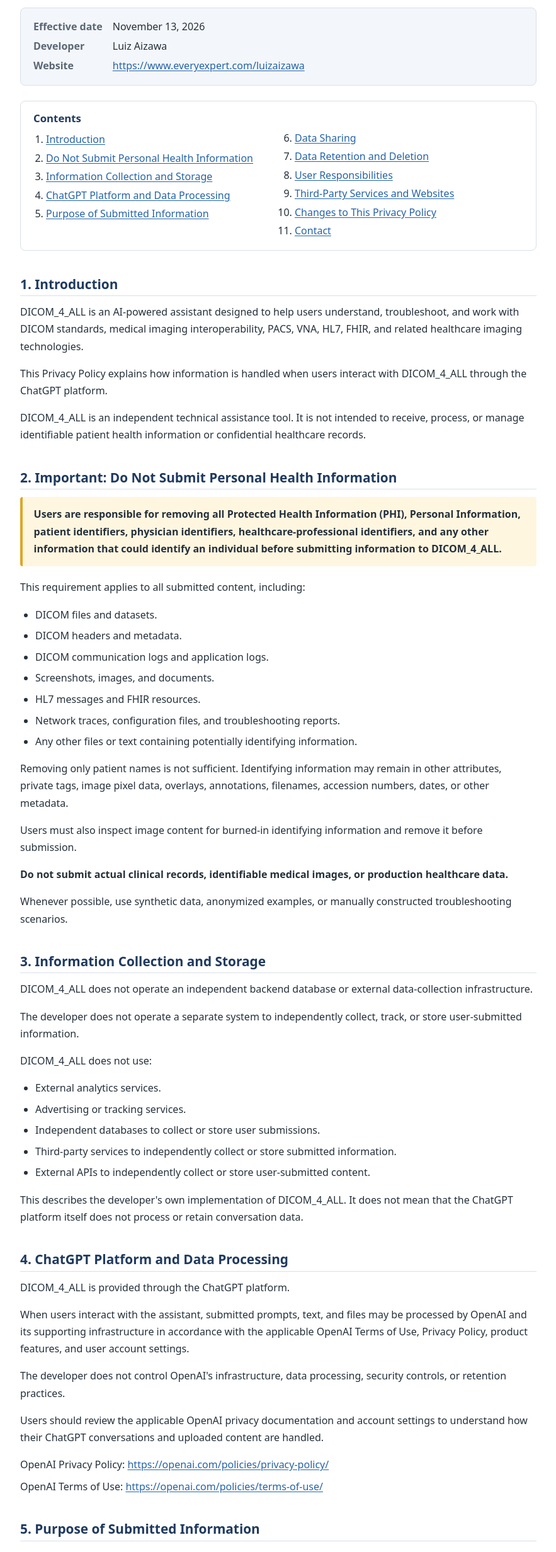
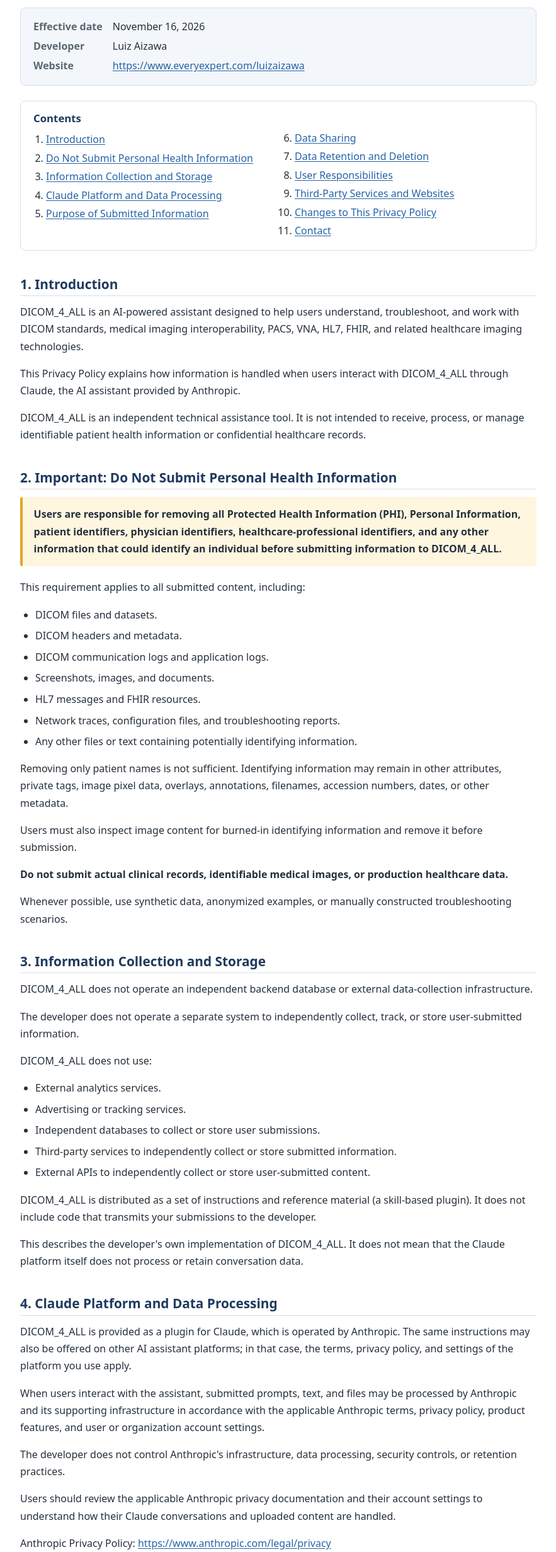
Before and after one commit to laizawa2/dicom-4-all-privacy, a plain HTML site: page index.html in a window 1280 px wide. Shown: the part 92-2556 px from the top of the page at 63% size, without its empty margins (198-1081 px from the left). Drawn offline with Linux system fonts and the light colour scheme.

Commit message:
Update Privacy Policy for DICOM_4_ALL

```diff
--- a/index.html
+++ b/index.html
@@ -170,7 +170,7 @@
             <h1>DICOM_4_ALL — Privacy Policy</h1>
             <dl class="meta">
                 <dt>Effective date</dt>
-                <dd><time datetime="2026-11-13">November 13, 2026</time></dd>
+                <dd><time datetime="2026-11-16">November 16, 2026</time></dd>
                 <dt>Developer</dt>
                 <dd>Luiz Aizawa</dd>
                 <dt>Website</dt>
@@ -184,7 +184,7 @@
                 <li><a href="#introduction">Introduction</a></li>
                 <li><a href="#no-phi">Do Not Submit Personal Health Information</a></li>
                 <li><a href="#collection">Information Collection and Storage</a></li>
-                <li><a href="#platform">ChatGPT Platform and Data Processing</a></li>
+                <li><a href="#platform">Claude Platform and Data Processing</a></li>
                 <li><a href="#purpose">Purpose of Submitted Information</a></li>
                 <li><a href="#sharing">Data Sharing</a></li>
                 <li><a href="#retention">Data Retention and Deletion</a></li>
@@ -198,7 +198,7 @@
         <section id="introduction" aria-labelledby="h-introduction">
             <h2 id="h-introduction">1. Introduction</h2>
             <p>DICOM_4_ALL is an AI-powered assistant designed to help users understand, troubleshoot, and work with DICOM standards, medical imaging interoperability, PACS, VNA, HL7, FHIR, and related healthcare imaging technologies.</p>
-            <p>This Privacy Policy explains how information is handled when users interact with DICOM_4_ALL through the ChatGPT platform.</p>
+            <p>This Privacy Policy explains how information is handled when users interact with DICOM_4_ALL through Claude, the AI assistant provided by Anthropic.</p>
             <p>DICOM_4_ALL is an independent technical assistance tool. It is not intended to receive, process, or manage identifiable patient health information or confidential healthcare records.</p>
         </section>
 
@@ -235,18 +235,19 @@
                 <li>Third-party services to independently collect or store submitted information.</li>
                 <li>External APIs to independently collect or store user-submitted content.</li>
             </ul>
-            <p>This describes the developer's own implementation of DICOM_4_ALL. It does not mean that the ChatGPT platform itself does not process or retain conversation data.</p>
+            <p>DICOM_4_ALL is distributed as a set of instructions and reference material (a skill-based plugin). It does not include code that transmits your submissions to the developer.</p>
+            <p>This describes the developer's own implementation of DICOM_4_ALL. It does not mean that the Claude platform itself does not process or retain conversation data.</p>
         </section>
 
         <section id="platform" aria-labelledby="h-platform">
-            <h2 id="h-platform">4. ChatGPT Platform and Data Processing</h2>
-            <p>DICOM_4_ALL is provided through the ChatGPT platform.</p>
-            <p>When users interact with the assistant, submitted prompts, text, and files may be processed by OpenAI and its supporting infrastructure in accordance with the applicable OpenAI Terms of Use, Privacy Policy, product features, and user account settings.</p>
-            <p>The developer does not control OpenAI's infrastructure, data processing, security controls, or retention practices.</p>
-            <p>Users should review the applicable OpenAI privacy documentation and account settings to understand how their ChatGPT conversations and uploaded content are handled.</p>
+            <h2 id="h-platform">4. Claude Platform and Data Processing</h2>
+            <p>DICOM_4_ALL is provided as a plugin for Claude, which is operated by Anthropic. The same instructions may also be offered on other AI assistant platforms; in that case, the terms, privacy policy, and settings of the platform you use apply.</p>
+            <p>When users interact with the assistant, submitted prompts, text, and files may be processed by Anthropic and its supporting infrastructure in accordance with the applicable Anthropic terms, privacy policy, product features, and user or organization account settings.</p>
+            <p>The developer does not control Anthropic's infrastructure, data processing, security controls, or retention practices.</p>
+            <p>Users should review the applicable Anthropic privacy documentation and their account settings to understand how their Claude conversations and uploaded content are handled.</p>
             <ul class="links">
-                <li>OpenAI Privacy Policy: <a href="https://openai.com/policies/privacy-policy/" rel="noopener">https://openai.com/policies/privacy-policy/</a></li>
-                <li>OpenAI Terms of Use: <a href="https://openai.com/policies/terms-of-use/" rel="noopener">https://openai.com/policies/terms-of-use/</a></li>
+                <li>Anthropic Privacy Policy: <a href="https://www.anthropic.com/legal/privacy" rel="noopener">https://www.anthropic.com/legal/privacy</a></li>
+                <li>Anthropic Consumer Terms of Service: <a href="https://www.anthropic.com/legal/consumer-terms" rel="noopener">https://www.anthropic.com/legal/consumer-terms</a></li>
             </ul>
         </section>
 
@@ -269,15 +270,15 @@
         <section id="sharing" aria-labelledby="h-sharing">
             <h2 id="h-sharing">6. Data Sharing</h2>
             <p>The developer does not independently sell, rent, or distribute user-submitted information.</p>
-            <p>However, information submitted through ChatGPT is subject to the platform's applicable data-processing practices and policies.</p>
+            <p>However, information submitted through Claude is subject to the platform's applicable data-processing practices and policies.</p>
             <p>Users should not assume that information submitted to the assistant is confidential or protected from processing by the platform.</p>
         </section>
 
         <section id="retention" aria-labelledby="h-retention">
             <h2 id="h-retention">7. Data Retention and Deletion</h2>
             <p>DICOM_4_ALL does not maintain an independent database of user submissions or operate a separate system for retaining user-uploaded files.</p>
-            <p>Conversation history, uploaded content, and other information handled by ChatGPT are subject to OpenAI's applicable retention and deletion policies and the user's account settings.</p>
-            <p>The developer cannot independently delete information from OpenAI's systems or control the retention of ChatGPT conversations.</p>
+            <p>Conversation history, uploaded content, and other information handled by Claude are subject to Anthropic's applicable retention and deletion policies and the user's account settings.</p>
+            <p>The developer cannot independently delete information from Anthropic's systems or control the retention of Claude conversations.</p>
         </section>
 
         <section id="responsibilities" aria-labelledby="h-responsibilities">
@@ -296,7 +297,7 @@
 
         <section id="third-party" aria-labelledby="h-third-party">
             <h2 id="h-third-party">9. Third-Party Services and Websites</h2>
-            <p>DICOM_4_ALL is accessed through the ChatGPT platform and may reference external technical resources or documentation.</p>
+            <p>DICOM_4_ALL is accessed through Claude and may reference external technical resources or documentation. When web access is enabled on your account, the assistant may retrieve public pages from external sources, such as the official DICOM Standard website. Do not include identifying information in anything that could be used in such lookups.</p>
             <p>External websites and services operate under their own privacy policies and terms of service.</p>
             <p>The developer is not responsible for the privacy practices, security, or content of third-party websites and services.</p>
         </section>
```
